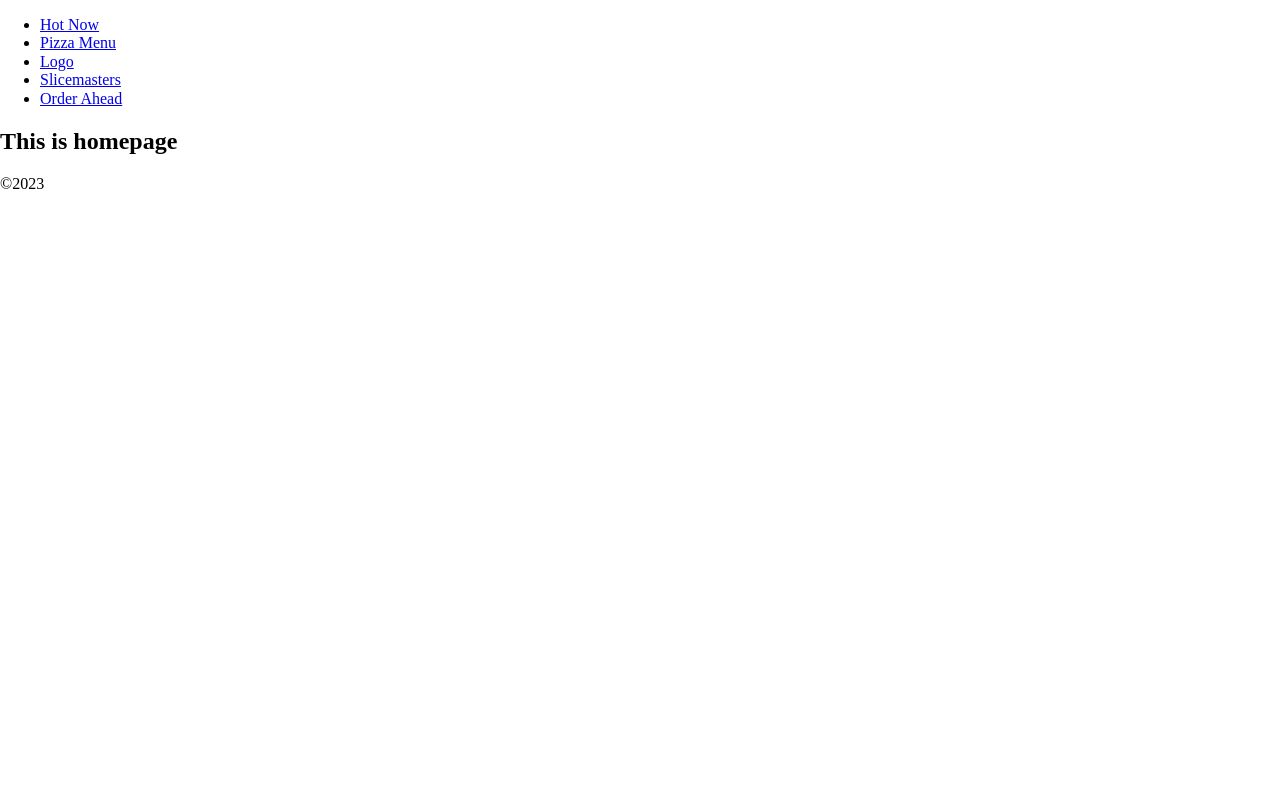
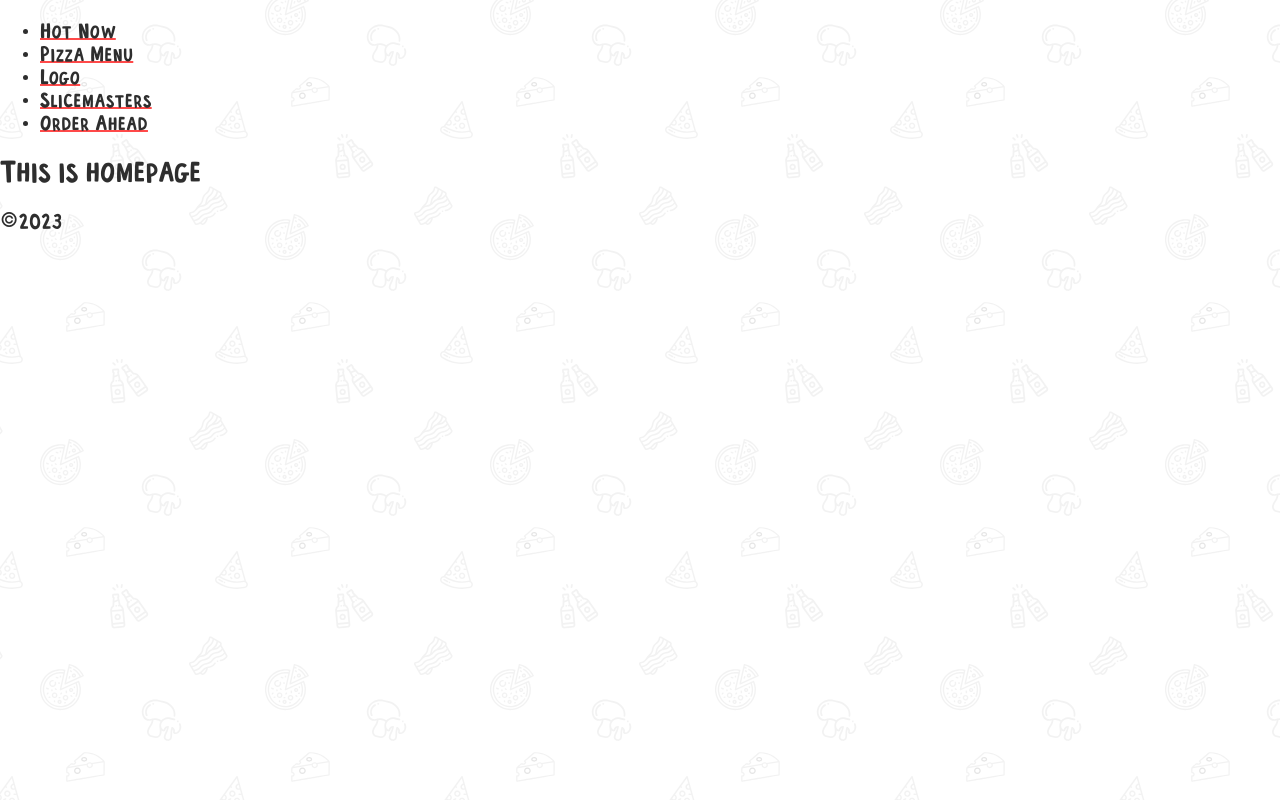
Before and after one commit to allanmosesfernandes/SlicerGatsby, a Gatsby site: page / in a window 1280 px wide. Built offline with nearby package versions, Linux system fonts and the light colour scheme; Gatsby itself is replaced by a stand-in of ours.

Commit message:
Global Styles + Typography

```diff
--- a/src/components/Layout.js
+++ b/src/components/Layout.js
@@ -1,10 +1,14 @@
 import React from 'react'
+import GlobalStyles from '../styles/GlobalStyles'
+import Typography from '../styles/Typography'
 import Footer from './Footer'
 import Navbar from "./Navbar"
 
 const Layout = ({ children }) => {
   return (
     <>
+        <GlobalStyles />
+        <Typography />
         <Navbar />
          { children }
         <Footer />
--- /dev/null
+++ b/src/styles/GlobalStyles.js
@@ -0,0 +1,86 @@
+import { createGlobalStyle } from "styled-components";
+import bg from '../assets/images/bg.svg';
+import stripes from '../assets/images/stripes.svg';
+
+const GlobalStyles = createGlobalStyle`
+  :root {
+    --red: #FF4949;
+    --black: #2E2E2E;
+    --yellow: #ffc600;
+    --white: #fff;
+    --grey: #efefef;
+  }
+  html {
+    background-image: url(${bg});
+    background-size: 450px;
+    background-attachment: fixed;
+    font-size: 10px;
+  }
+
+  body {
+    font-size: 2rem;
+  }
+
+  fieldset {
+    border-color: rgba(0,0,0,0.1);
+    border-width: 1px;
+  }
+
+  button {
+    background: var(--red);
+    color: white;
+    border: 0;
+    padding: 0.6rem 1rem;
+    border-radius: 2px;
+    cursor: pointer;
+    --cast: 2px;
+    box-shadow: var(--cast) var(--cast) 0 var(--grey);
+    text-shadow: 0.5px 0.5px 0 rgba(0,0,0,0.2);
+    transition: all 0.2s;
+    &:hover {
+      --cast: 4px;
+    }
+  }
+
+  .gatsby-image-wrapper img[src*=base64\\,] {
+    image-rendering: -moz-crisp-edges;
+    image-rendering: pixelated;
+  }
+
+  /* Scrollbar Styles */
+  body::-webkit-scrollbar {
+    width: 12px;
+  }
+  html {
+    scrollbar-width: thin;
+    scrollbar-color: var(--red) var(--white);
+  }
+  body::-webkit-scrollbar-track {
+    background: var(--white);
+  }
+  body::-webkit-scrollbar-thumb {
+    background-color: var(--red) ;
+    border-radius: 6px;
+    border: 3px solid var(--white);
+  }
+
+  hr {
+    border: 0;
+    height: 8px;
+    background-image: url(${stripes});
+    background-size: 1500px;
+  }
+
+  img {
+    max-width: 100%;
+  }
+
+  .tilt {
+    transform: rotate(-2deg);
+    position: relative;
+    display: inline-block;
+  }
+
+`;
+
+export default GlobalStyles;
--- /dev/null
+++ b/src/styles/Typography.js
@@ -0,0 +1,44 @@
+import { createGlobalStyle } from 'styled-components';
+
+import font from '../assets/fonts/frenchfries.woff';
+
+const Typography = createGlobalStyle`
+  @font-face {
+    font-family: FrenchFries;
+    src: url(${font});
+  }
+  html {
+    font-family: FrenchFries, -apple-system, BlinkMacSystemFont, 'Segoe UI', Roboto, Oxygen, Ubuntu, Cantarell, 'Open Sans', 'Helvetica Neue', sans-serif;
+    color: var(--black);
+  }
+  p, li {
+    letter-spacing: 0.5px;
+  }
+  h1,h2,h3,h4,h5,h6 {
+    font-weight: normal;
+    margin: 0;
+  }
+  a {
+    color: var(--black);
+    text-decoration-color: var(--red);
+    /* Chrome renders this weird with this font, so we turn it off */
+    text-decoration-skip-ink: none;
+  }
+  mark, .mark {
+    background: var(--yellow);
+    padding: 0 2px 2px 2px;
+    margin: 0;
+    display: inline;
+    line-height: 1;
+  }
+
+  .center {
+    text-align: center;
+  }
+
+  .tilt {
+    transform: rotate(-2deg);
+  }
+`;
+
+export default Typography;
```
Also changed, not shown: src/assets/fonts/frenchfries.woff (added), src/assets/images/bg.svg (added), src/assets/images/stripes.svg (added).
